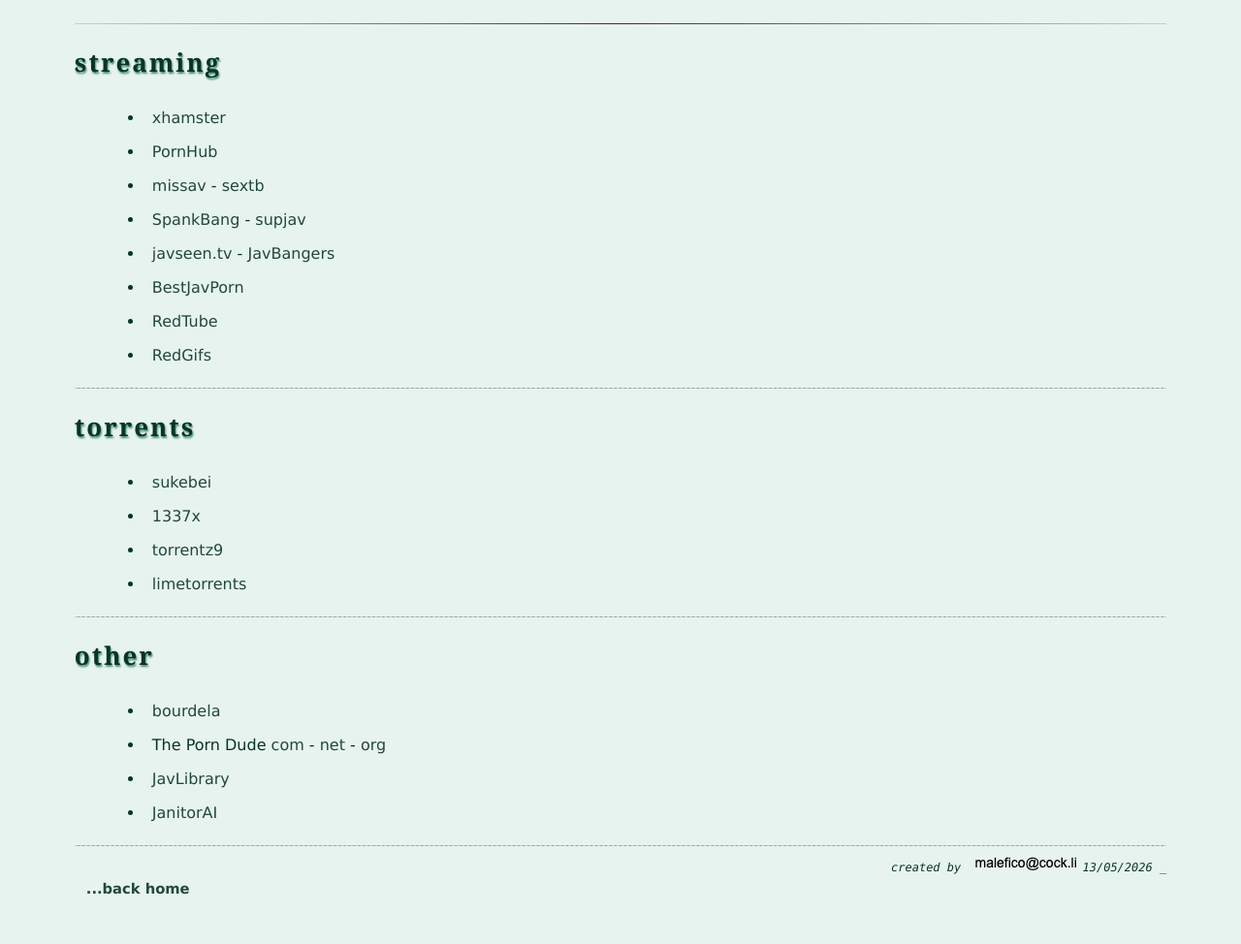
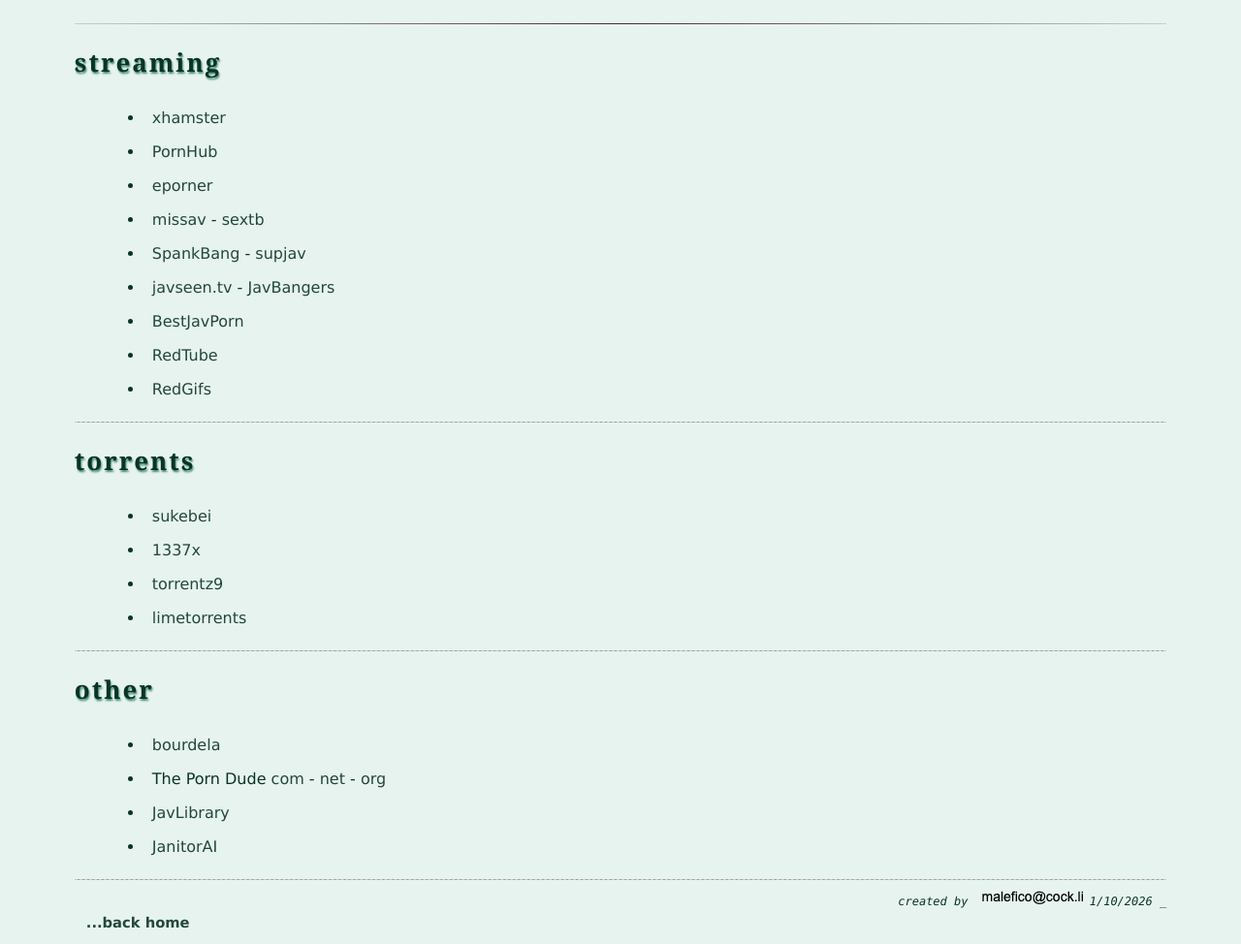
Before and after one commit to obaino/bookmarks, a plain HTML site: page xxx.html in a window 1280 px wide. Shown: the part 122-1096 px from the top of the page at 97% size. Before the commit the page ends 1061 px from the top, so only its background shows below. Drawn offline with Linux system fonts and the light colour scheme.

Commit message:
modified:   xxx.html

```diff
--- a/xxx.html
+++ b/xxx.html
@@ -23,6 +23,7 @@
     <ul>
         <li><a href="https://xhamster.com/" target="_blank">xhamster</a></li>
         <li><a href="https://pornhub.com/" target="_blank">PornHub</a></li>
+        <li><a href="https://www.eporner.com/" target="_blank">eporner</a></li>
         <li><a href="https://missav.ws/" target="_blank">missav</a> - <a href="https://sextb.net/"
                 target="_blank">sextb</a></li>
         <li><a href="https://spankbang.com" target="_blank">SpankBang</a> - <a href="https://supjav.com/"
@@ -61,7 +62,7 @@
 
     <hr class=perforated>
     <address>
-        <td style="text-align:right">created by <img src="malefico.png" alt="malefico">13/05/2026 _</td>
+        <td style="text-align:right">created by <img src="malefico.png" alt="malefico">1/10/2026 _</td>
     </address>
     <a class=home href="index.html">...back home</a>
 
```
